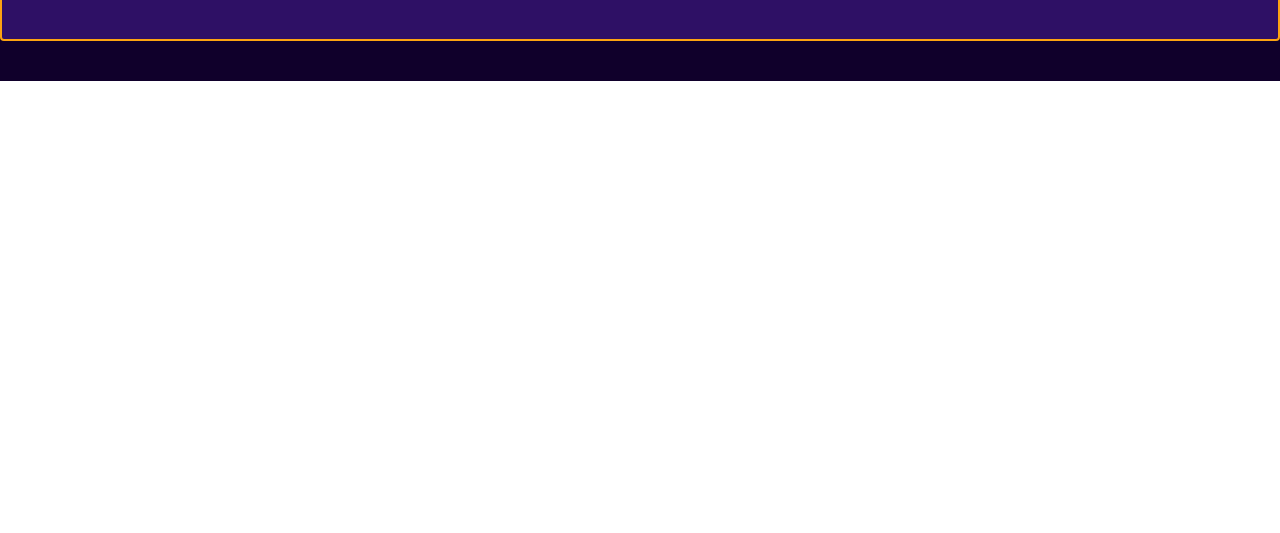
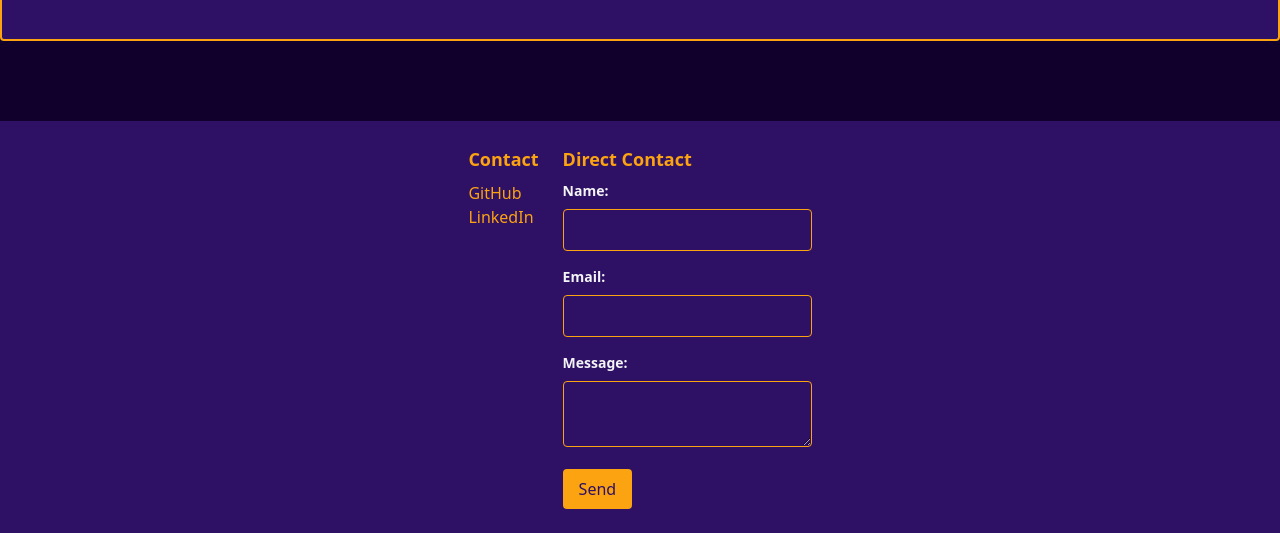
Before and after one commit to Valentin-Lefort/Portfolio, a website: page index.html in a window 1280 px wide. Shown: the part 1198-1731 px from the top of the page. Before the commit the page ends 1279 px from the top, so only its background shows below. Drawn offline with nearby package versions, Linux system fonts and the light colour scheme.

Commit message:
Add footer and contact + direct contact

```diff
--- a/index.html
+++ b/index.html
@@ -216,6 +216,37 @@
         </div>
     </div>
 </section>
+<footer class="bg-violet-950 text-gray-100 p-6 mt-10">
+    <div class="container flex space-x-6 justify-center">
+        <!-- Contact Links -->
+        <div>
+            <h3 class="text-ora text-lg font-bold mb-2">Contact</h3>
+            <ul>
+                <li><a href="https://github.com/Valentin-Lefort" class="text-ora hover:underline">GitHub</a></li>
+                <li><a href="https://www.linkedin.com/in/valentin-lefort" class="text-ora hover:underline">LinkedIn</a></li>
+            </ul>
+        </div>
+        <!-- Direct Contact Form -->
+        <div>
+            <h3 class="text-ora text-lg font-bold mb-2">Direct Contact</h3>
+            <form action="mailto:lefortvalentin94@gmail.com" method="post" enctype="text/plain">
+                <div class="mb-4">
+                    <label for="name" class="block text-sm font-bold mb-2">Name:</label>
+                    <input type="text" id="name" name="name" class="w-full p-2 border border-ora rounded bg-violet-950 text-gray-100">
+                </div>
+                <div class="mb-4">
+                    <label for="email" class="block text-sm font-bold mb-2">Email:</label>
+                    <input type="email" id="email" name="email" class="w-full p-2 border border-ora rounded bg-violet-950 text-gray-100">
+                </div>
+                <div class="mb-4">
+                    <label for="message" class="block text-sm font-bold mb-2">Message:</label>
+                    <textarea id="message" name="message" class="w-full p-2 border border-ora rounded bg-violet-950 text-gray-100"></textarea>
+                </div>
+                <button type="submit" class="bg-ora text-violet-950 px-4 py-2 rounded hover:bg-orange-600 transition">Send</button>
+            </form>
+        </div>
+    </div>
+</footer>
 <script src="js/carousels.js" type="module"></script>
 <script src="https://cdn.jsdelivr.net/npm/swiper@11/swiper-bundle.min.js"></script>
 <script src="js/zoomable-images.js"></script>
```
